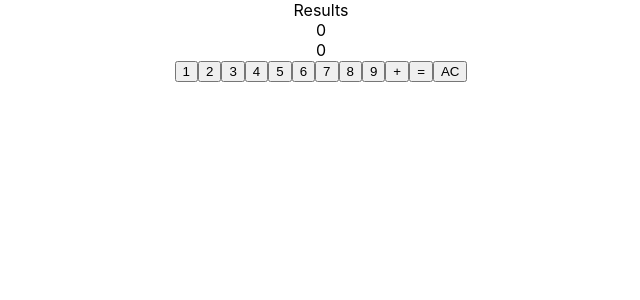
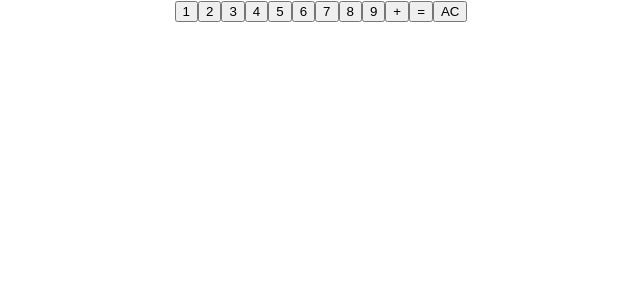
Before and after one commit to DerekPixel/javascript-calculator, a React (Create React App) app: page / in a window 1280 px wide. Shown: the top 300 px of the page, without its empty margins (319-959 px from the left). Built offline with nearby package versions, Linux system fonts and the light colour scheme; the HTML template or start-up script is replaced by a standard one.

Commit message:
slight update

```diff
--- a/src/components/Display.jsx
+++ b/src/components/Display.jsx
@@ -1,14 +1,11 @@
 
-const Display = () => {
+const Display = ({input}) => {
   return (
     <div
       id='display'
     >
       <div className="input">
-        0
-      </div>
-      <div className="output">
-        0
+        {input}
       </div>
     </div>
   )
--- a/src/components/Results.jsx
+++ b/src/components/Results.jsx
@@ -1,8 +1,8 @@
 
-const Results = () => {
+const Results = ({results}) => {
   return (
     <div>
-      Results
+      {results}
     </div>
   )
 }
```
